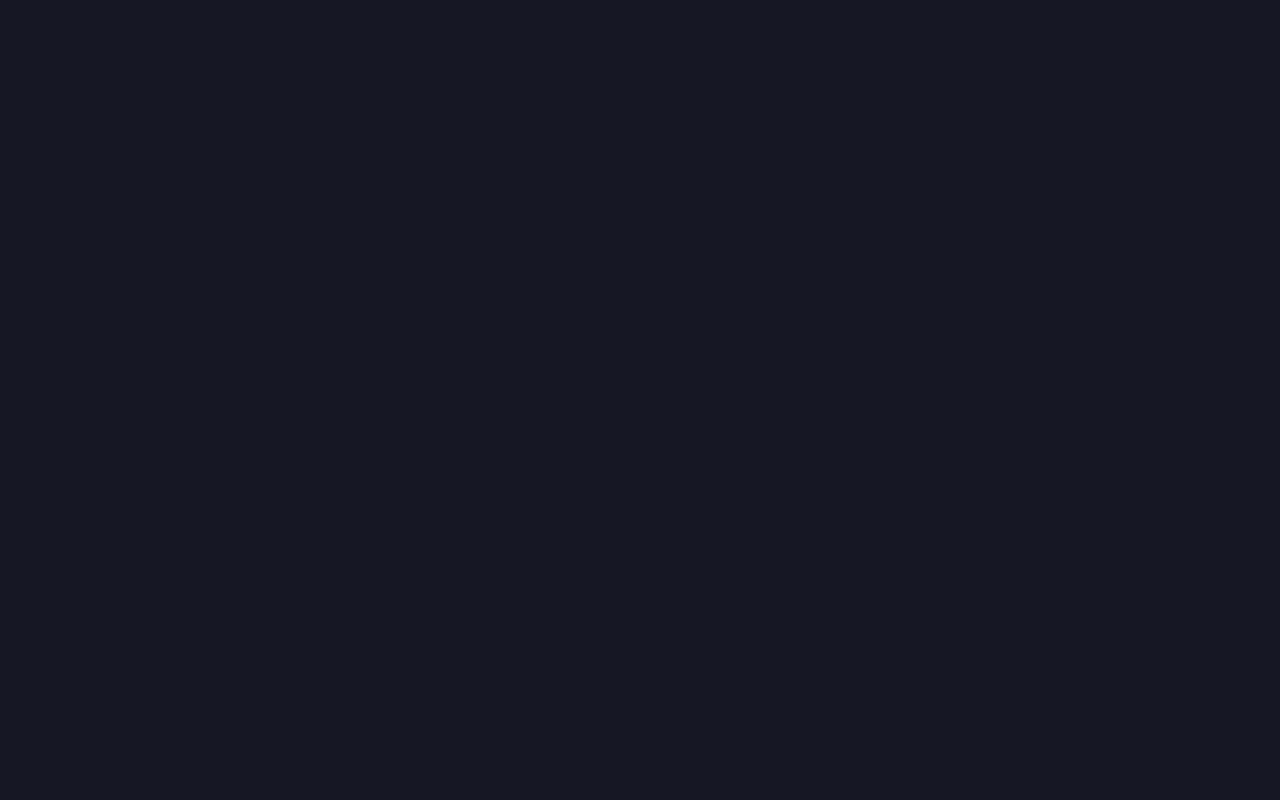
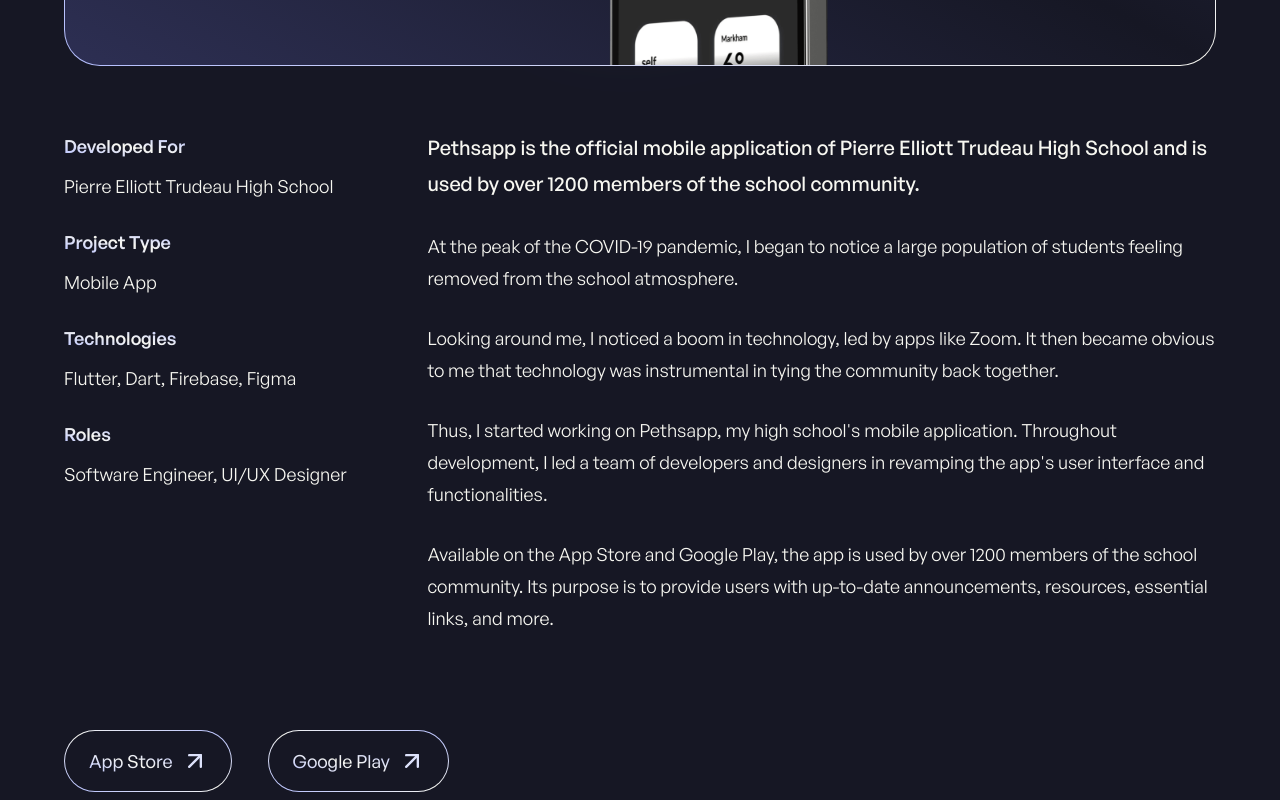
Before and after one commit to qiaoandrew/personal-website, a Next.js app: page /pethsapp in a window 1280 px wide. Before the commit this address had no page. Shown: the part 880-1680 px from the top of the page. Before the commit the page ends 800 px from the top, so only its background shows below. Built offline with nearby package versions, Linux system fonts and the light colour scheme.

Commit message:
Add extra route for pethsapp page

```diff
--- a/constants/constants.js
+++ b/constants/constants.js
@@ -31,6 +31,13 @@
       "Hi! I'm Andrew, a first year CS student at the University of Waterloo. Welcome to my personal website.",
     keywords:
       'Andrew Qiao, University of Waterloo, Computer Science, Pethsapp, TSAC, CREATE Markham, AVIEW International, Software Engineer',
+  },
+  '/pethsapp': {
+    title: 'Pethsapp | Andrew Qiao',
+    description:
+      "Pethsapp is my former high school's official mobile application. I led a team of developers and designers in revamping it using Flutter and Firebase.",
+    keywords:
+      'Pethsapp, Pierre Elliott Trudeau High School, Flutter, Firebase, Andrew Qiao',
   },
   '/projects/pethsapp': {
     title: 'Pethsapp | Andrew Qiao',
--- /dev/null
+++ b/pages/pethsapp.jsx
@@ -0,0 +1,5 @@
+import ProjectPage from '../components/sections/projects/ProjectPage';
+
+export default function Pethsapp() {
+  return <ProjectPage idx={0} />;
+}
```
